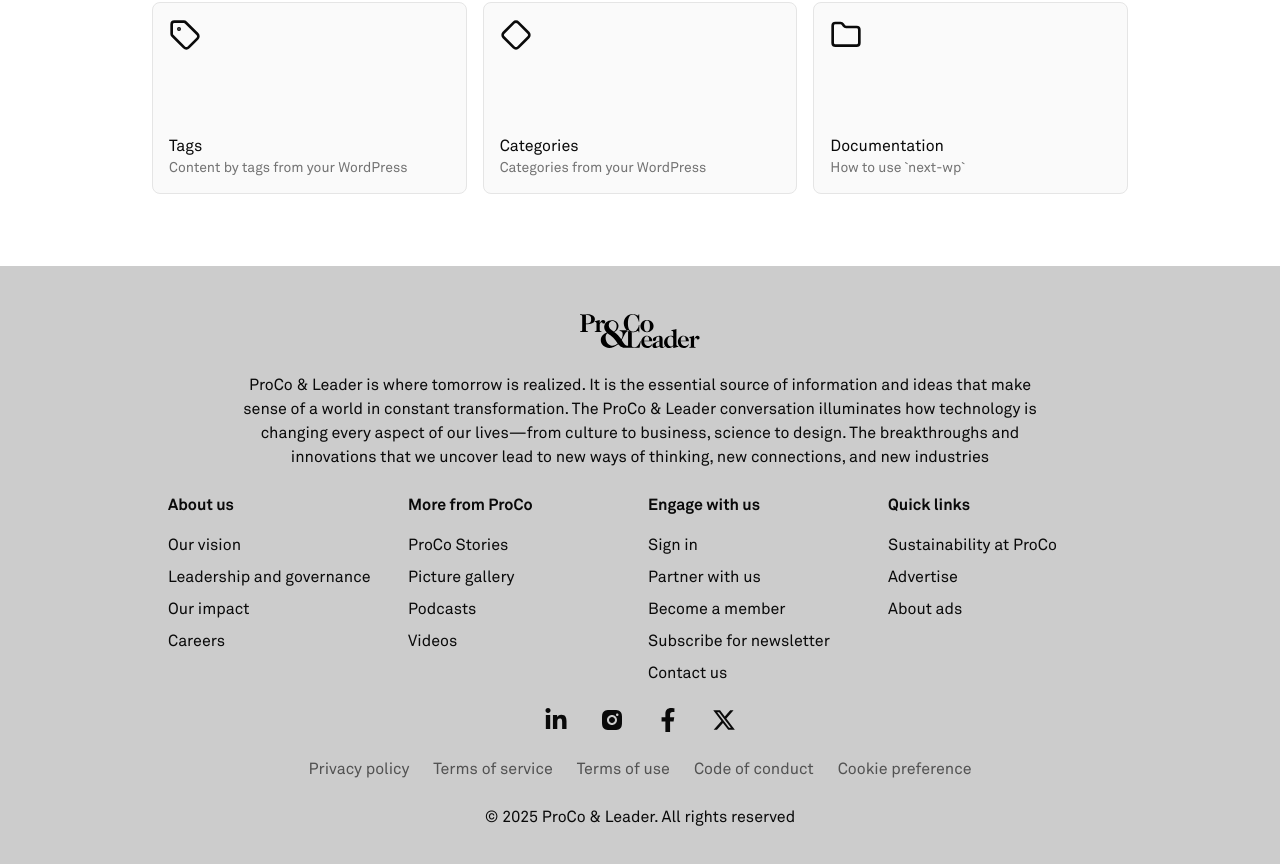
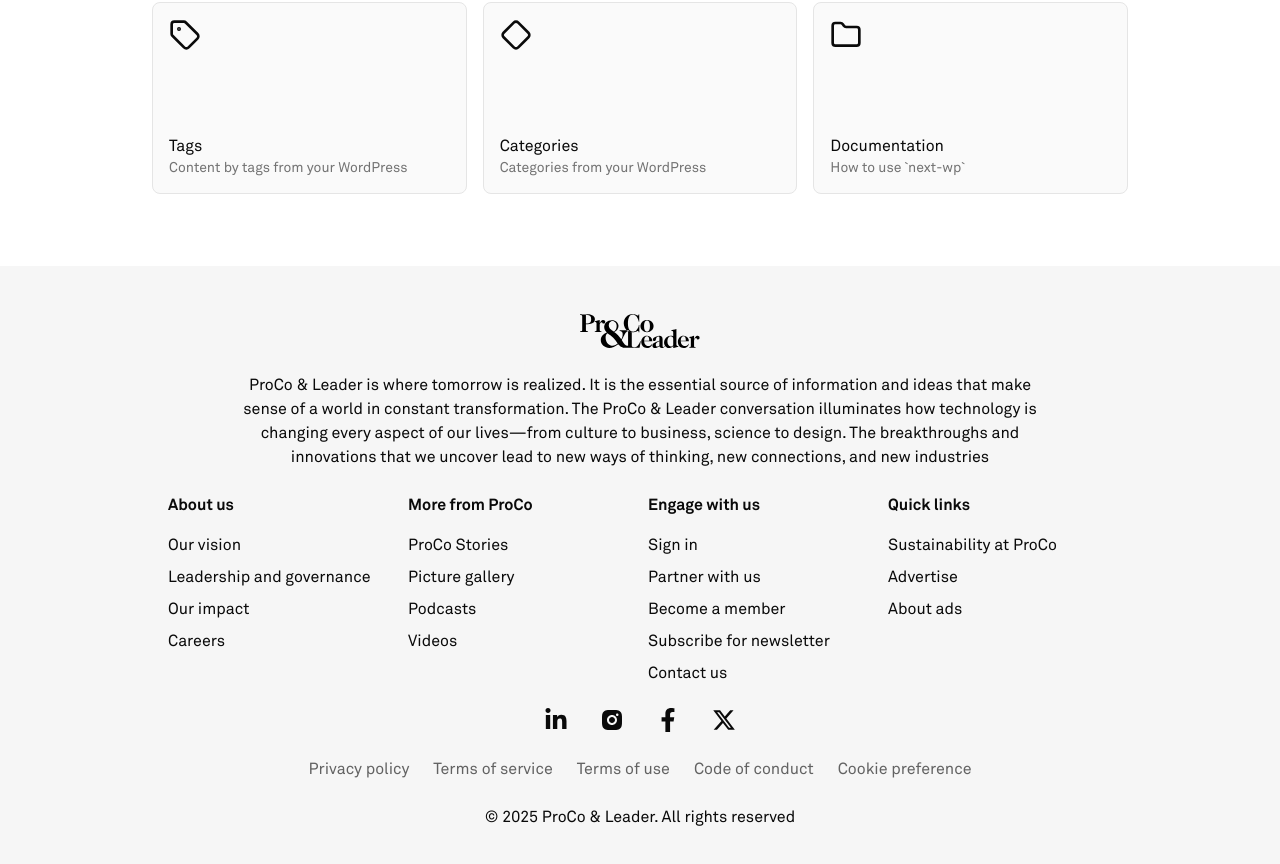
Before and after one commit to kuntarvishnuprasad41/nextjs-wordpress-headless-cms, a Next.js app: page / in a window 1280 px wide. Shown: the part 464-1328 px from the top of the page. Built offline with nearby package versions, Linux system fonts and the light colour scheme.

Commit message:
updated footer

```diff
--- a/app/layout.tsx
+++ b/app/layout.tsx
@@ -111,7 +111,7 @@
 
 const Footer = () => {
   return (
-    <footer className="py-6 md:px-36 bg-black/20 text-sm md:text-base">
+    <footer className="py-6 md:px-36 bg-[#F6F6F6] text-sm md:text-base">
       <section className="flex flex-col gap-6 p-6">
         <Image
           src={Logo}
```
